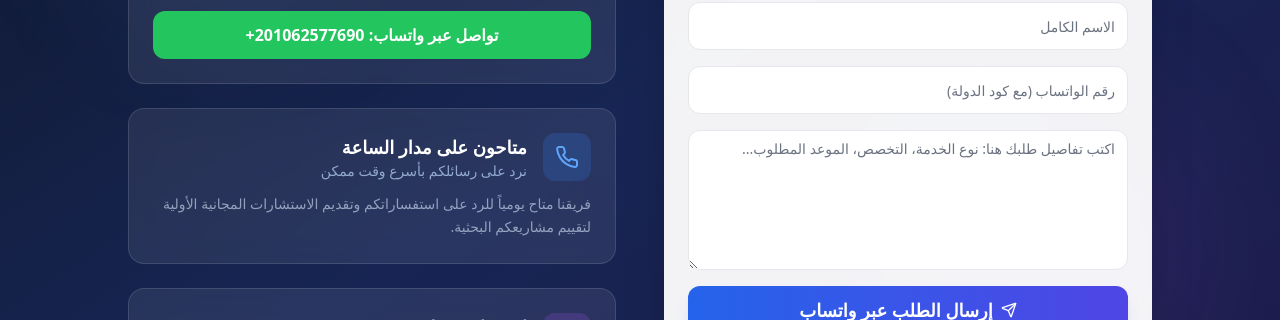
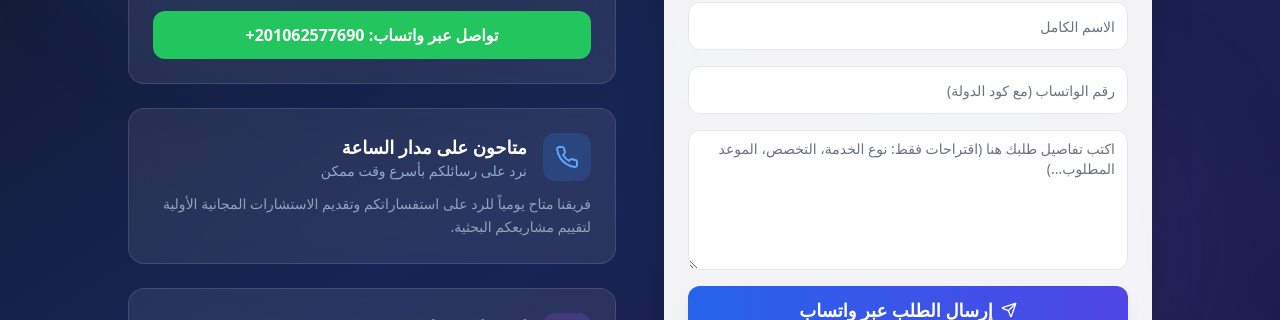
Before and after one commit to mammdoou/phdmasterhelp, a Next.js app: page / in a window 1280 px wide. Shown: the part 5540-5860 px from the top of the page. Built offline with nearby package versions, Linux system fonts and the light colour scheme.

Commit message:
Update message placeholder to indicate fields are suggestions only

```diff
--- a/app/components/contact-form.tsx
+++ b/app/components/contact-form.tsx
@@ -96,7 +96,7 @@ export function ContactForm() {
                 <div>
                   <Textarea
                     name="message"
-                    placeholder="اكتب تفاصيل طلبك هنا: نوع الخدمة، التخصص، الموعد المطلوب..."
+                    placeholder="اكتب تفاصيل طلبك هنا (اقتراحات فقط: نوع الخدمة، التخصص، الموعد المطلوب...)"
                     required
                     className="text-right rounded-xl border-gray-200 focus:border-indigo-500 focus:ring-indigo-500 min-h-[140px]"
                     rows={5}
```
